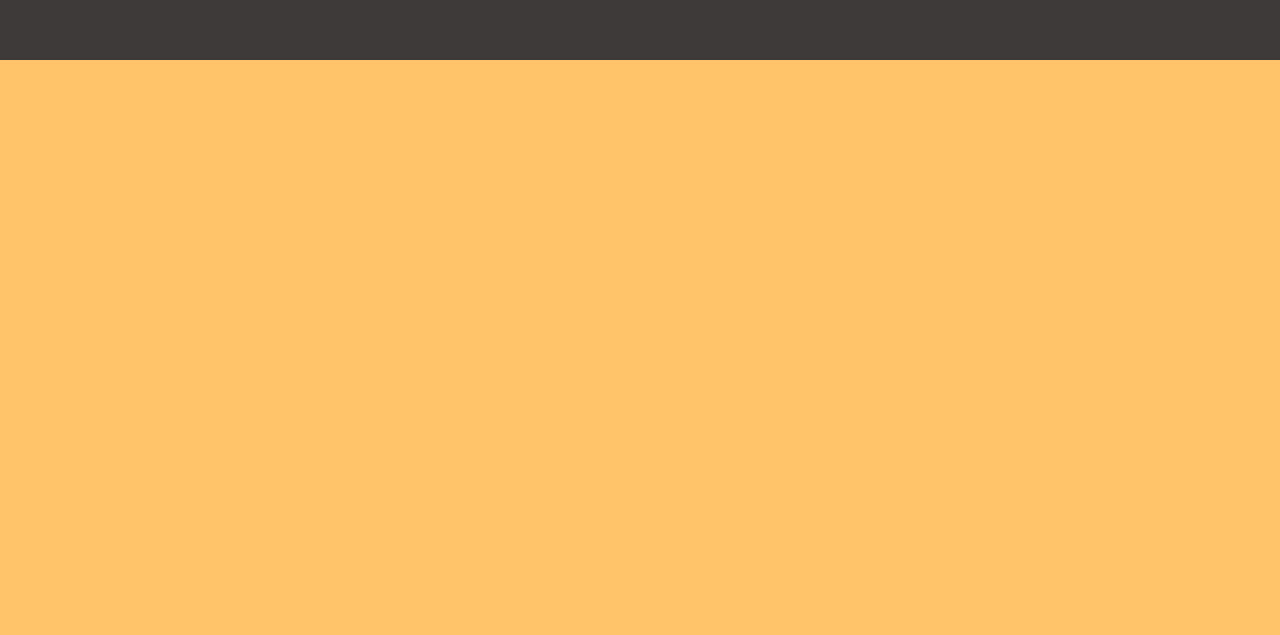
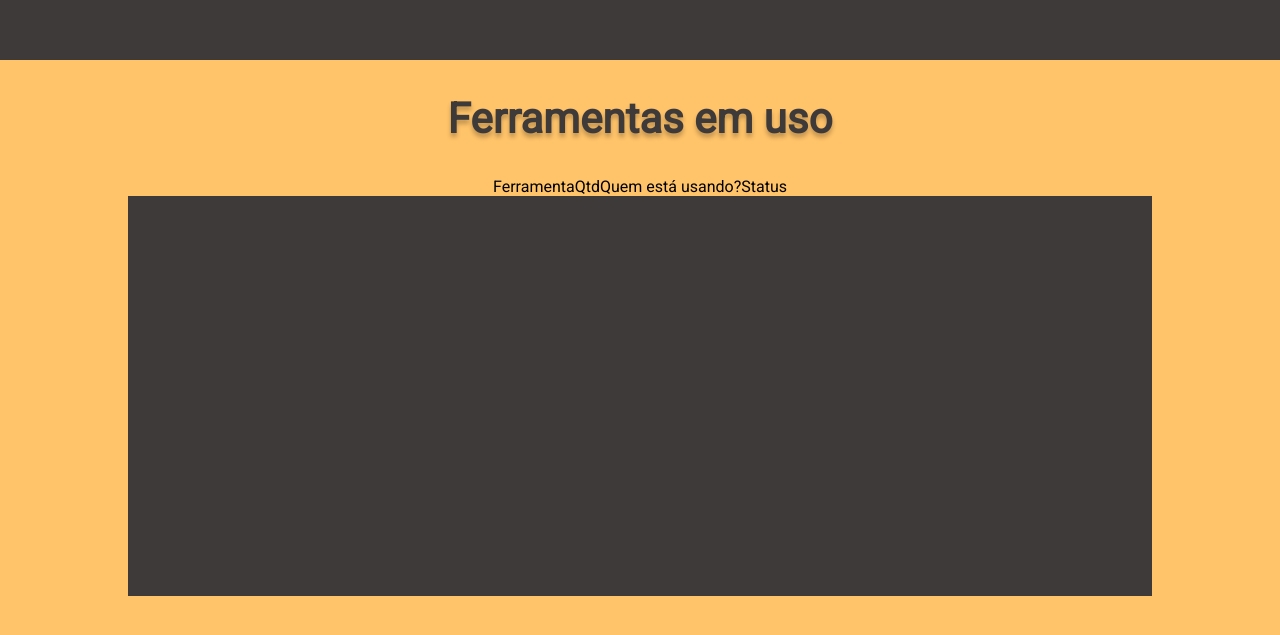
Before and after one commit to PedroBryk/Ferramentaria-Ibema, a plain HTML site: page index.html in a window 1280 px wide. Shown: the part 847-1482 px from the top of the page. Drawn offline with nearby package versions, Linux system fonts and the light colour scheme.

Commit message:
tabela iniciada

```diff
--- a/assets/css/adicionar.css
+++ b/assets/css/adicionar.css
@@ -10,6 +10,7 @@
 .adicionar_uso-titulo{
     color: #f8f8f8;
     font-size: 32px;
+    text-shadow: 0px 4px 4px rgba(0, 0, 0, 0.25);
 
 }
 
@@ -21,6 +22,7 @@
 .adicionar_uso-titulo-2{
     color: #ffc369;
     font-size: 28px;
+    text-shadow: 0px 4px 4px rgba(0, 0, 0, 0.25);
 
 }
 
--- /dev/null
+++ b/assets/css/ferramentas_em-uso-tabela.css
@@ -0,0 +1,5 @@
+.ferramentas_em-uso-tabela{
+    background-color: #3F3A3A;
+    width: 80%;
+    height: 400px;
+}
--- a/assets/css/ferramentas_em_uso.css
+++ b/assets/css/ferramentas_em_uso.css
@@ -2,4 +2,13 @@
     width: 100vw;
     height: 100vh;
     background-color: #FFC369;
+    display: flex;
+    flex-direction: column;
+    align-items: center;
 }
+
+.ferramentas_em_uso-titulo{
+    color: #3F3A3A;
+    font-size: 28px;
+    text-shadow: 0px 4px 4px rgba(0, 0, 0, 0.25);
+}
--- a/assets/css/nav.css
+++ b/assets/css/nav.css
@@ -5,7 +5,6 @@
     align-items: center;
     background-color: #3F3A3A;
     padding-top: 1%;
-
 
 }
 
--- a/index.html
+++ b/index.html
@@ -14,6 +14,7 @@
     <link rel="stylesheet" href="./assets/css/adicionar.css">
     <link rel="stylesheet" href="./assets/css/form.css">
     <link rel="stylesheet" href="./assets/css/ferramentas_em_uso.css">
+    <link rel="stylesheet" href="./assets/css/ferramentas_em-uso-tabela.css">
     <link rel="shortcut icon" href="./assets/img/ibema_top_logo.jpg" type="image/x-icon">
     <title>Ferramentaria | Ibema</title>
 
@@ -61,7 +62,17 @@
             </div>
         </section>
         <section class="ferramentas_em_uso">
-
+            <div class="ferramentas_em_uso-titulo">
+                <h2>Ferramentas em uso</h2>
+            </div>
+            <table class="ferramentas_em-uso-tabela">
+                <tr class="ferramentas_em-uso-tabela-linha">
+                    <td class="ferramentas_em-uso-tabela-coluna"></td>Ferramenta</td>
+                    <td class="ferramentas_em-uso-tabela-coluna"></td>Qtd</td>
+                    <td class="ferramentas_em-uso-tabela-coluna"></td>Quem está usando?</td>
+                    <td class="ferramentas_em-uso-tabela-coluna"></td>Status</td>
+                </tr>
+            </table>
         </section>
     </main>
     <script src="./assets/js/hide_show.js"></script>
```
